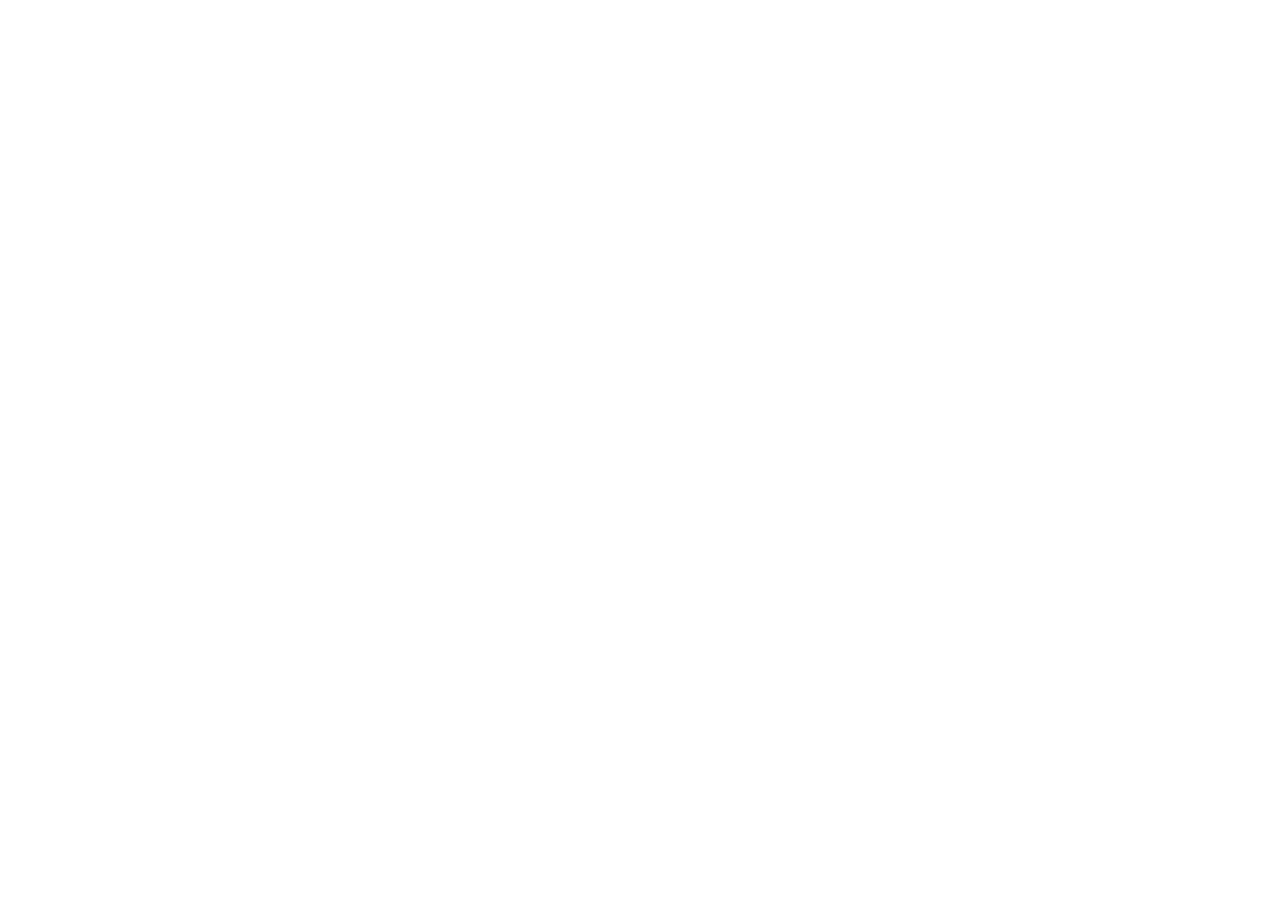
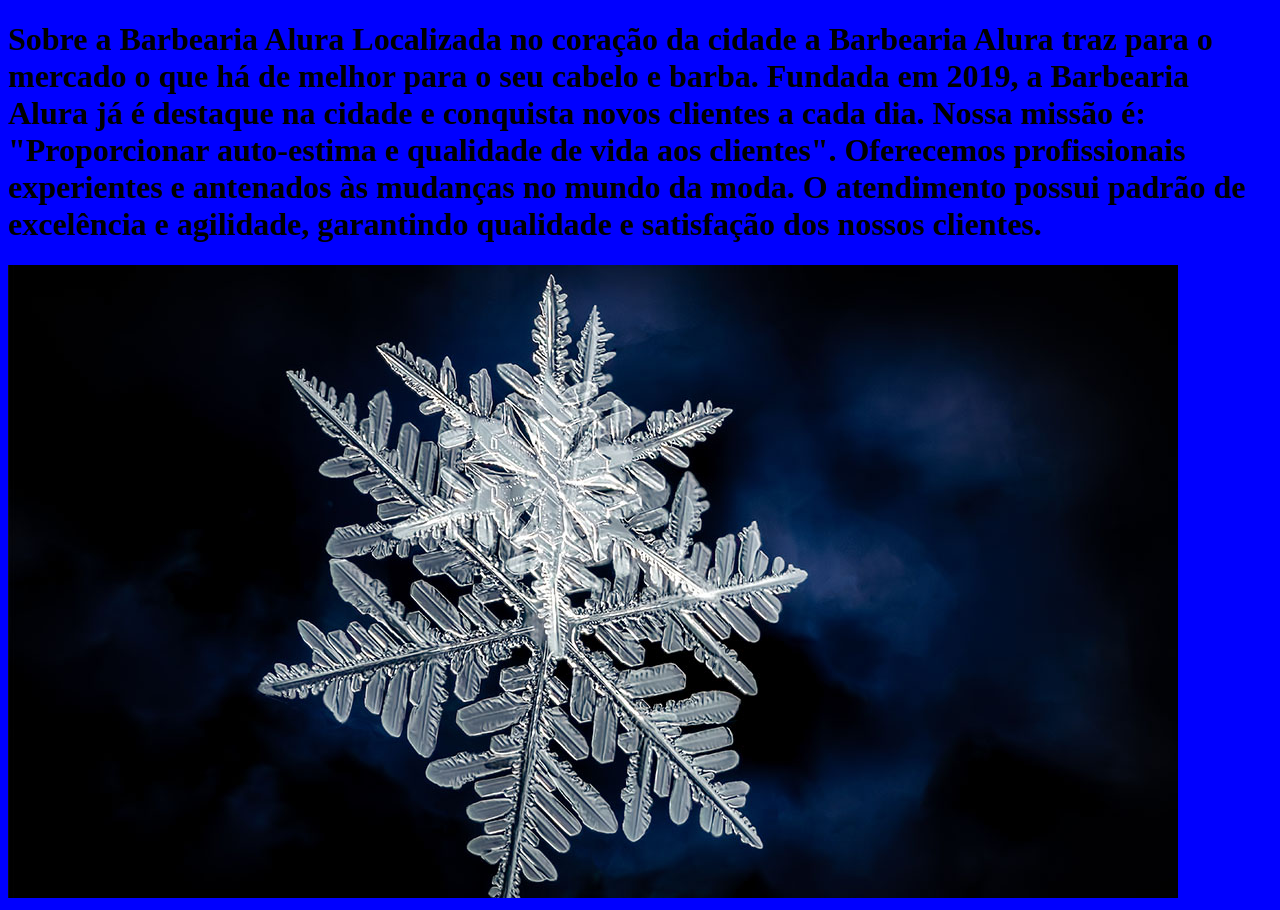
Before and after one commit to evelynvitoria123/crieite, a plain HTML site: page index.html in a window 1280 px wide. Before the commit the page ends 800 px from the top, so only its background shows below. Drawn offline with Linux system fonts and the light colour scheme.

Commit message:
Add files via upload

```diff
--- a/index.html
+++ b/index.html
@@ -6,6 +6,20 @@
     <title>Document</title>
 </head>
 <body>
+<h1>
+    Sobre a Barbearia Alura
 
+    Localizada no coração da cidade a Barbearia Alura traz para o mercado o que há de melhor para o seu cabelo e barba. Fundada em 2019, a Barbearia Alura já é destaque na cidade e conquista novos clientes a cada dia.
+
+    Nossa missão é: "Proporcionar auto-estima e qualidade de vida aos clientes".
+
+    Oferecemos profissionais experientes e antenados às mudanças no mundo da moda. O atendimento possui padrão de excelência e agilidade, garantindo qualidade e satisfação dos nossos clientes.
+
+
+
+</h1>
+<img src="floco-de-neve.jpg" alt="">
+
+    <link rel="stylesheet" href="style.css">
 </body>
 </html>
--- /dev/null
+++ b/style.css
@@ -0,0 +1,3 @@
+body{
+    background-color: blue;
+}
```
Also changed, not shown: Texto base.txt (added), floco-de-neve.jpg (added).
